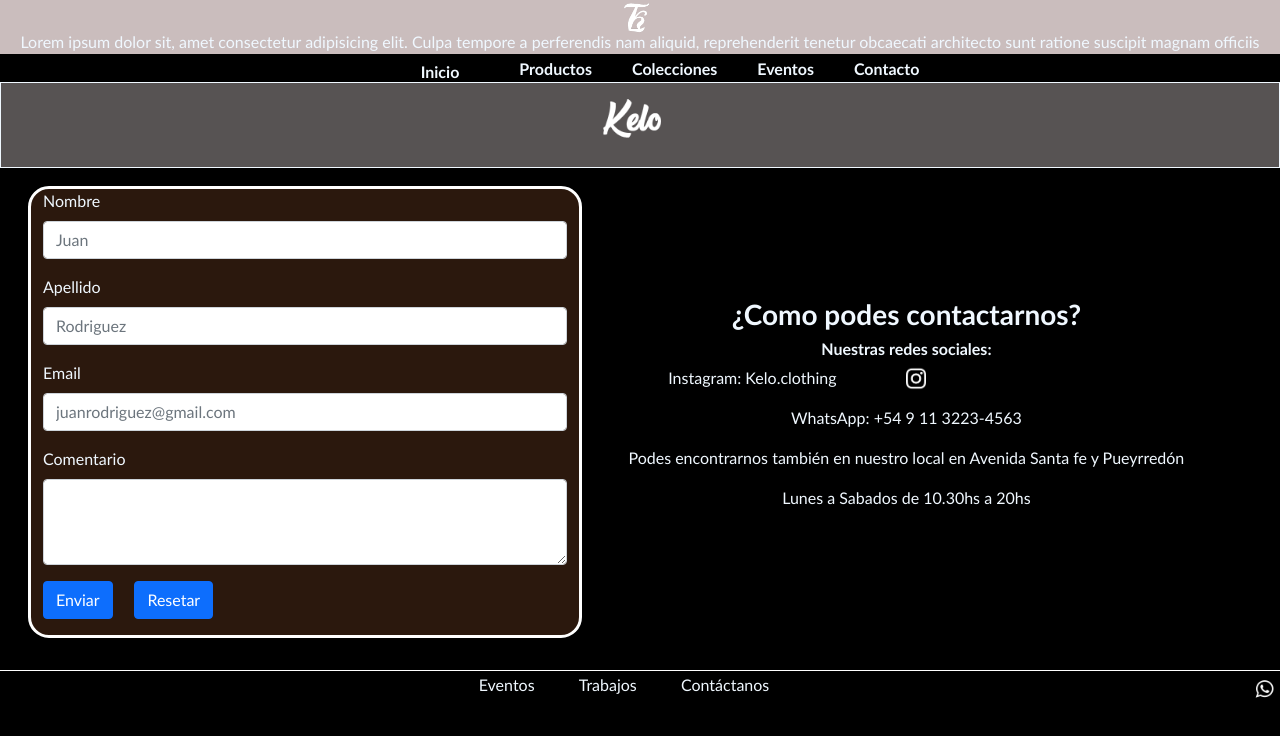
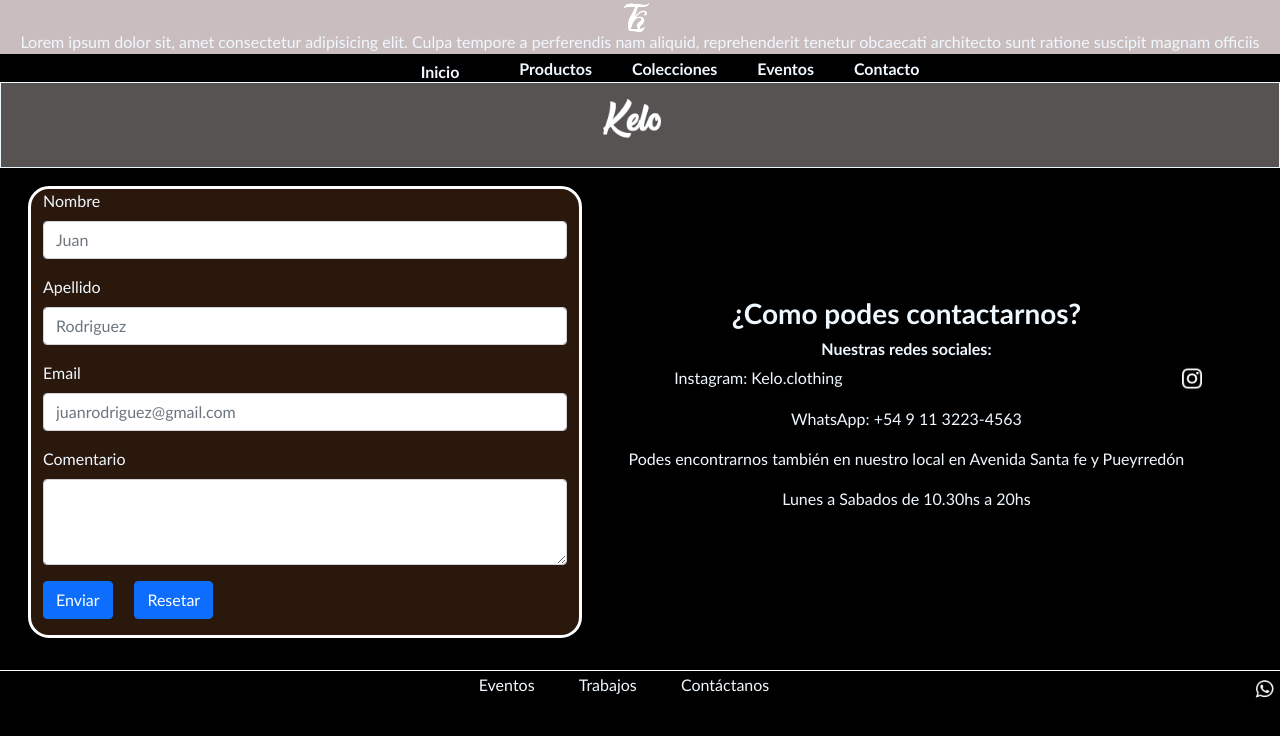
Before and after one commit to Bautilabake/Bautilabake, a plain HTML site: page Proyecto/pages/contacto.html in a window 1280 px wide. Drawn offline with Linux system fonts and the light colour scheme.

Commit message:
Cambios en contacto

```diff
--- a/Proyecto/pages/contacto.html
+++ b/Proyecto/pages/contacto.html
@@ -63,14 +63,16 @@
                             <button class="btn btn-primary" type="reset">Resetar</button>
                         </div>
                     </div>
-
                 </form>
             <section class="col-6 me-0 align-self-center text-center">
                 <div class="row">
                     <h3 class="fw-bold">¿Como podes contactarnos?</h3>
                     <h6 class="fw-bold">Nuestras redes sociales:</h6>
-                    <p class="col-6 text-center">Instagram: Kelo.clothing</p>
-                    <img src="../assets/img/logo instagram byn.png" class="col-6 imgContacto text-center">
+
+                    <div class="clearfix">
+                        <img src="../assets/img/logo instagram byn.png" class="col-md-6 float-md-end mb-3 ms-md-3 imgContacto" alt="logo de instagram">
+                        <p class="col-6 text-center">Instagram: Kelo.clothing</p>
+                    </div>
                     <p>WhatsApp: +54 9 11 3223-4563</p>
                     <p>Podes encontrarnos también en nuestro local en Avenida Santa fe y Pueyrredón</p>
                     <p>Lunes a Sabados de 10.30hs a 20hs</p>
```
